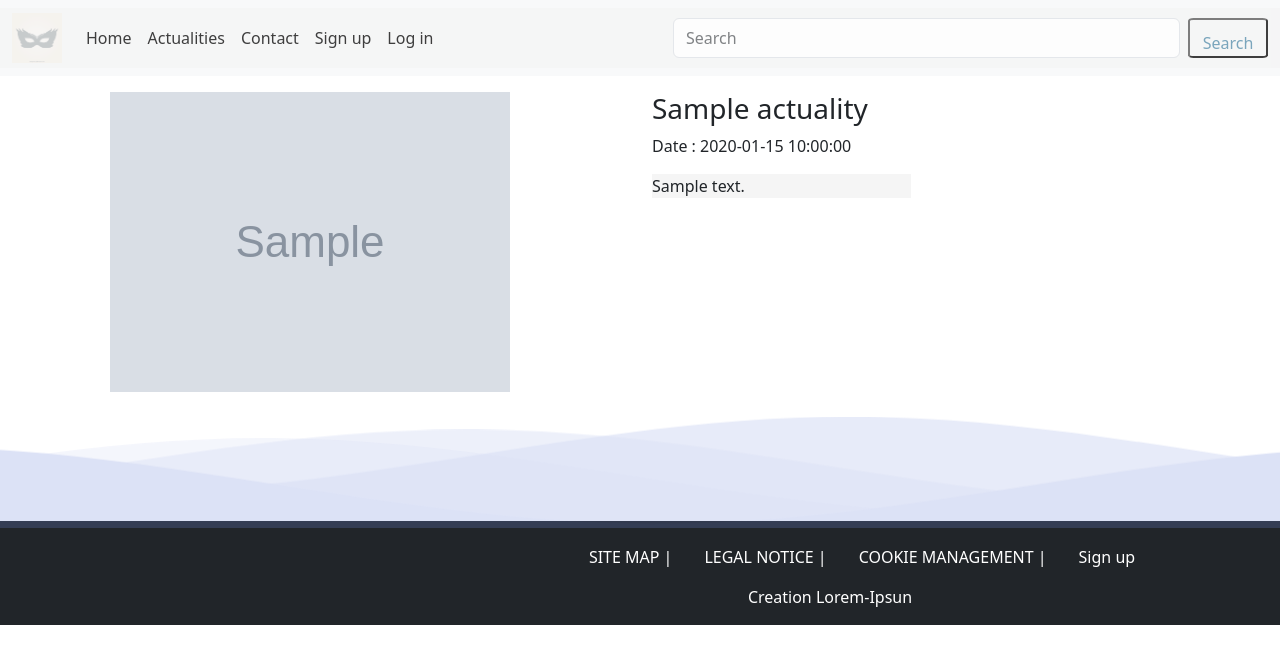
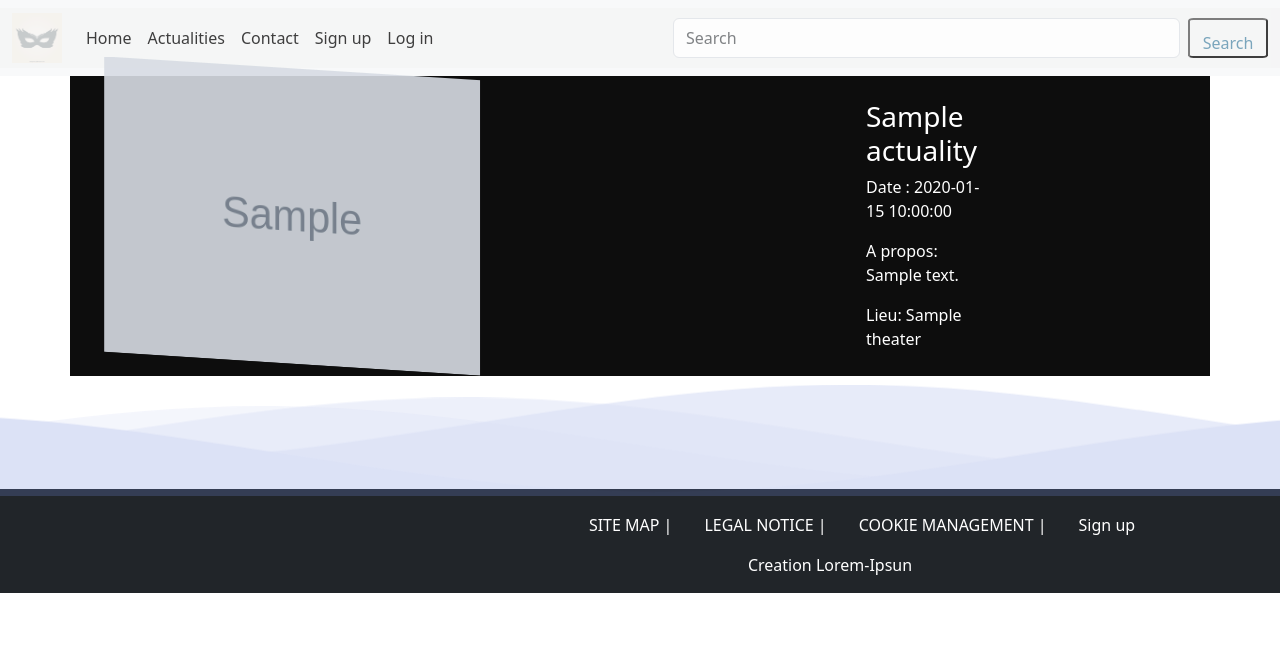
Before and after one commit to Hrissy-art/PHP_theater_project, a PHP site: page /image_details.php?id_show=1 in a window 1280 px wide. Shown: the top 664 px of the page. Run offline with PHP 8.4, Linux system fonts and the light colour scheme; tables that the repository leaves empty or names only in its code hold one stand-in row (values such as "Sample post"); grey boxes marked "Sample" are stand-in pictures.

Commit message:
update show image_details

```diff
--- a/actualites.php
+++ b/actualites.php
@@ -53,7 +53,7 @@ require_once __DIR__ . '/functions/db.php';
     <div class= "container par1">
   <div class="row">
     <div class="col-lg-6 ">
-      <div class=" m-4  border p-5 mb-2 border-opacity-75 rounded-5">
+      <div class=" m-4  p-5 mb-2 border-opacity-75 rounded-5">
 <p class="actu-par">
     Lorem, ipsum dolor sit amet consectetur adipisicing elit. Provident vero perferendis nihil impedit! Magni recusandae libero minima qui hic vero unde repellat? Sequi voluptatum consequuntur debitis perferendis. Voluptate, recusandae quidem.
     Quae ullam sapiente quia velit soluta repudiandae iste explicabo recusandae error dolore expedita dicta vel et temporibus enim suscipit voluptatibus, corrupti optio veniam voluptatum quod esse! Voluptate, ut? Sint, minima!
--- a/css/style.css
+++ b/css/style.css
@@ -159,9 +159,31 @@ background-size: cover;
 /*image details*/
 
 .details-par {
-  background-color:whitesmoke;
-  width: 50%;
+
+  width: 80%;
   align-items: center;
+
+}
+
+.img-details {
+
+  background-color:black;
+  opacity: 95%;
+
+}
+
+.img-disposal {
+  border-color: #fff;
+  transform-style: preserve-3d;
+  transform: rotateX(20deg);
+  transform: rotateX(10deg) rotateY(20deg);
+
+}
+
+.details-show {
+
+  color: white;
+
 }
 
 /*contact*/
@@ -185,7 +207,7 @@ background-size: cover;
 }
 
 .rotate{
-  transform: rotate(25deg);
+  transform: rotate(5deg);
 }
 
 
--- a/image_details.php
+++ b/image_details.php
@@ -1,37 +1,62 @@
 <?php
+require_once 'functions/db.php';
+require_once 'layout/header.php';
 
- require_once 'functions/db.php';
-require_once 'layout/header.php';
-?>
-
-<div class="container">
-    <div class="row m-3">
-<?php if (isset($_GET['id_show'])) {
+if (isset($_GET['id_show'])) {
     $imageId = $_GET['id_show'];
 
-    // Effectuez une requête pour récupérer les détails de l'image en fonction de $imageId
+    // J'effectue une requête pour récupérer les détails de l'image en fonction de $imageId
     $pdo = getConnection();
     $stmt = $pdo->prepare("SELECT * FROM show_actuality WHERE id_show = :id_show");
     $stmt->execute(['id_show' => $imageId]);
-    $imageDetails = $stmt->fetch();
+    $imageDetails = $stmt->fetch(); ?>
 
-    if ($imageDetails) {
-        // Affichez l'image en taille réelle ?>
-         <div class="col-md-6 col-sm-6">
-         <?php
-        echo '<img src="img/'. $imageDetails['image'] . '" alt="Image en taille réelle" class="img-fluid"  >'; ?>
-         </div>
-        <div class="col-md-6 col-sm-6">
-         <?php
+    <div class= "container img-details">
+    <div class="row">
+      <div class="col-lg-8 ">
+        <div class=" img-disposal ">
+
+   <?php if ($imageDetails) {
+        // Affichage de l'image en taille réelle
+        echo '<div class="col-md-9 col-sm-6">';
+        echo '<img src="img/' . $imageDetails['image'] . '" alt="Image en taille réelle" class="img-fluid">';
+        echo '</div>';
+?>
+        </div>
+   </div>
+
+
+ <div class="col-lg-4 ">
+ <div class=" details-show ">
+    <?php
+        // Affichage des détails de l'image
+        echo '<div class="col-md-6 p-4 col-sm-6">';
         echo '<h3>' . $imageDetails['title'] . '</h3>';
         echo '<p>Date : ' . $imageDetails['date_actu'] . '</p>';
-        echo '<p class="details-par">' . $imageDetails['texte'] . '</p>';?>
-        </div> <?php
-    } else {
-        echo 'Image non trouvée.';
+        echo '<p class="details-par"> A propos:'. " " . $imageDetails['texte'] . '</p>';
+
+        // Ici j'effectue une requête pour récupérer le nom du théâtre lié à cette image
+        $stmtTheater = $pdo->prepare("SELECT t.name
+                                      FROM show_actuality sa
+                                      INNER JOIN show_actuality_theater sat ON sa.id_show = sat.id_show
+                                      INNER JOIN theater t ON sat.id_theater = t.id_theater
+                                      WHERE sa.id_show = :id_show");
+        $stmtTheater->execute(['id_show' => $imageId]);
+        $theaterDetails = $stmtTheater->fetch();
+
+        if ($theaterDetails) {
+            echo 'Lieu:'." ". $theaterDetails['name'];
+        } else {
+            echo 'Théâtre non trouvé.';
+        }
+        echo '</div>';
     }
-} else {
-    echo 'ID d\'image non spécifié.';
-}
+} ?>
+</div>
+</div>
+</div>
+</div>
+
+<?php
+require_once 'layout/footer.php';
 ?>
-<?php require_once 'layout/footer.php';
--- a/index.php
+++ b/index.php
@@ -29,7 +29,7 @@ require_once 'layout/header.php';
 
 <div class="container">
     <div class="row m-5">
-        <?php
+    <?php
         $pdo = getConnection();
         $stmt = $pdo->query("SELECT * FROM show_actuality LIMIT 3");
 
@@ -55,4 +55,6 @@ require_once 'layout/header.php';
         ?>
     </div>
 </div>
-<?php require_once 'layout/footer.php';
+<?php
+
+require_once 'layout/footer.php';
--- a/update-show-process.php
+++ b/update-show-process.php
@@ -12,6 +12,9 @@ require_once __DIR__ . '/functions/db.php';
 ] = $_POST;
 
 $pdo = getConnection();
+
+//je vérifie si l'image existe, qu'il n'y a pas d'erreur pendant l'upload.
+
 if (isset($_FILES['new_image']) && $_FILES['new_image']['error'] === UPLOAD_ERR_OK) {
     $newImage = $_FILES['new_image'];
     $newImageFilename = $newImage['name'];
--- a/upload-images.php
+++ b/upload-images.php
@@ -1,7 +1,10 @@
 <?php require_once __DIR__ . '/functions/db.php';
 require_once __DIR__ . '/layout/header.php';
 ?>
+
+<!-- Création du formulaire pour l'insertion de nouvelles données -->
 <div class="container">
+
     <h2>Formulaire d'ajout d'actualités</h2>
     <form action="upload.php" method="POST" enctype="multipart/form-data">
         <div class="form-group">
```
Also changed, not shown: test.php (added, +51 -0 lines), test1.php (added, +60 -0 lines), upload.php (+7 -2 lines), img/boy2-meddium.jpg (added), img/boy2s.jpg (added), img/clowns.jpg (added), img/femme-mains.jpg (added), img/femme2.jpg (added), img/femme3.jpg (added).
